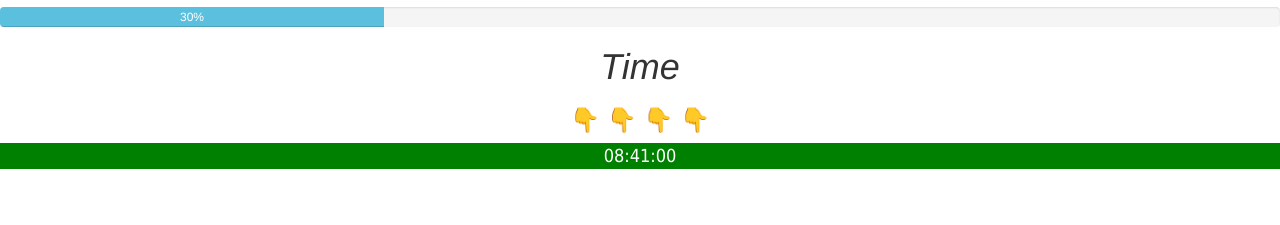
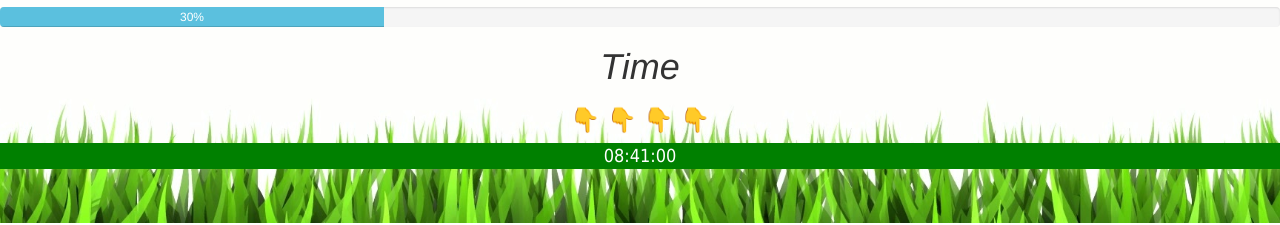
Before and after one commit to uadminu/doc, a plain HTML site: page index.html in a window 1280 px wide. Shown: the part 577-802 px from the top of the page. Drawn offline with nearby package versions, Linux system fonts and the light colour scheme; the site is published under a folder, as on GitHub Pages, so addresses that start at the root find nothing.

Commit message:
Update index.html

```diff
--- a/index.html
+++ b/index.html
@@ -9,7 +9,7 @@
   <script src="http://maxcdn.bootstrapcdn.com/bootstrap/3.3.6/js/bootstrap.min.js"></script>
   <style type="text/css">
     body {
-      background: url(/img.jpg) no-repeat center center fixed;
+      background: url(./img.jpg) no-repeat center center fixed;
       -webkit-background-size: cover;
       -moz-background-size: cover;
       -o-background-size: cover;
```
